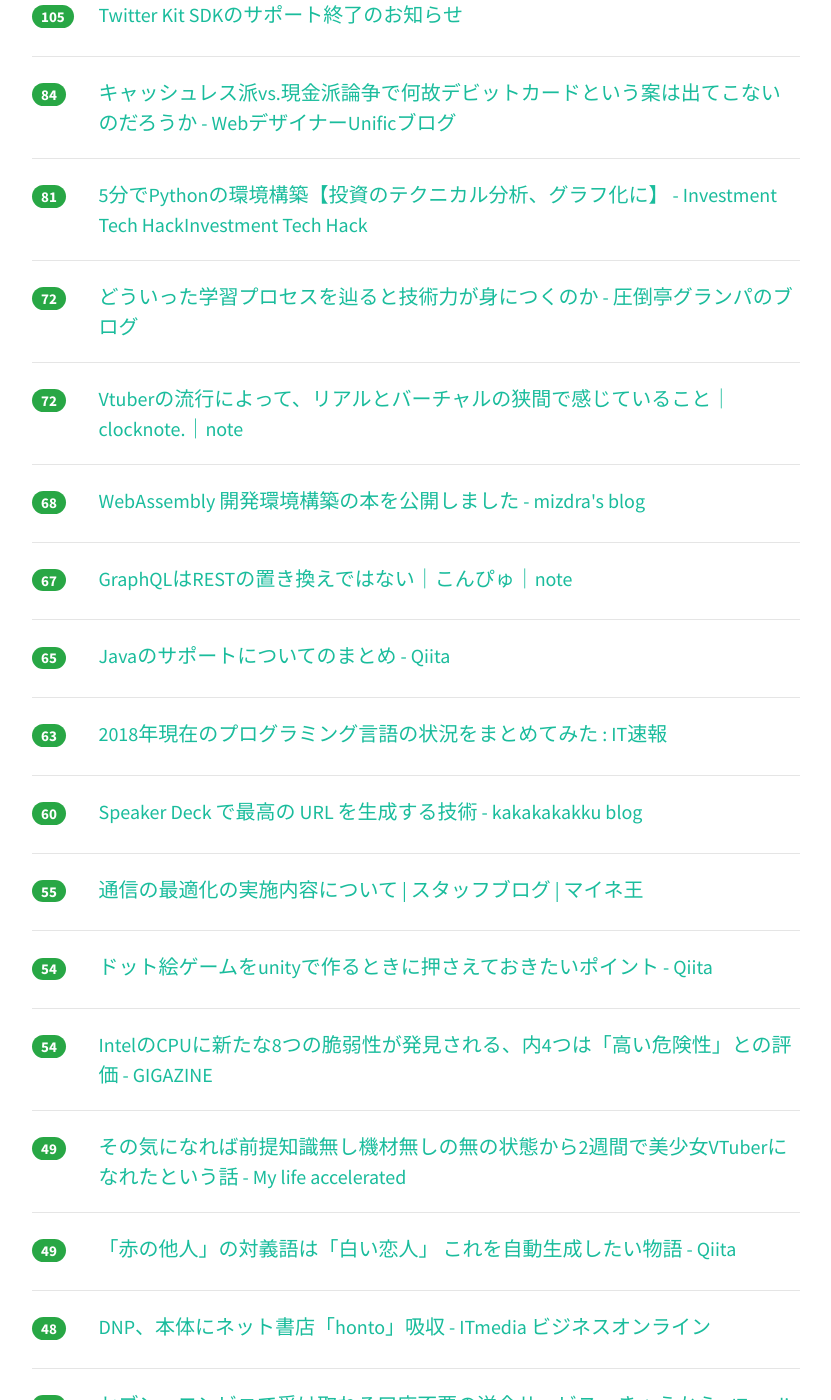
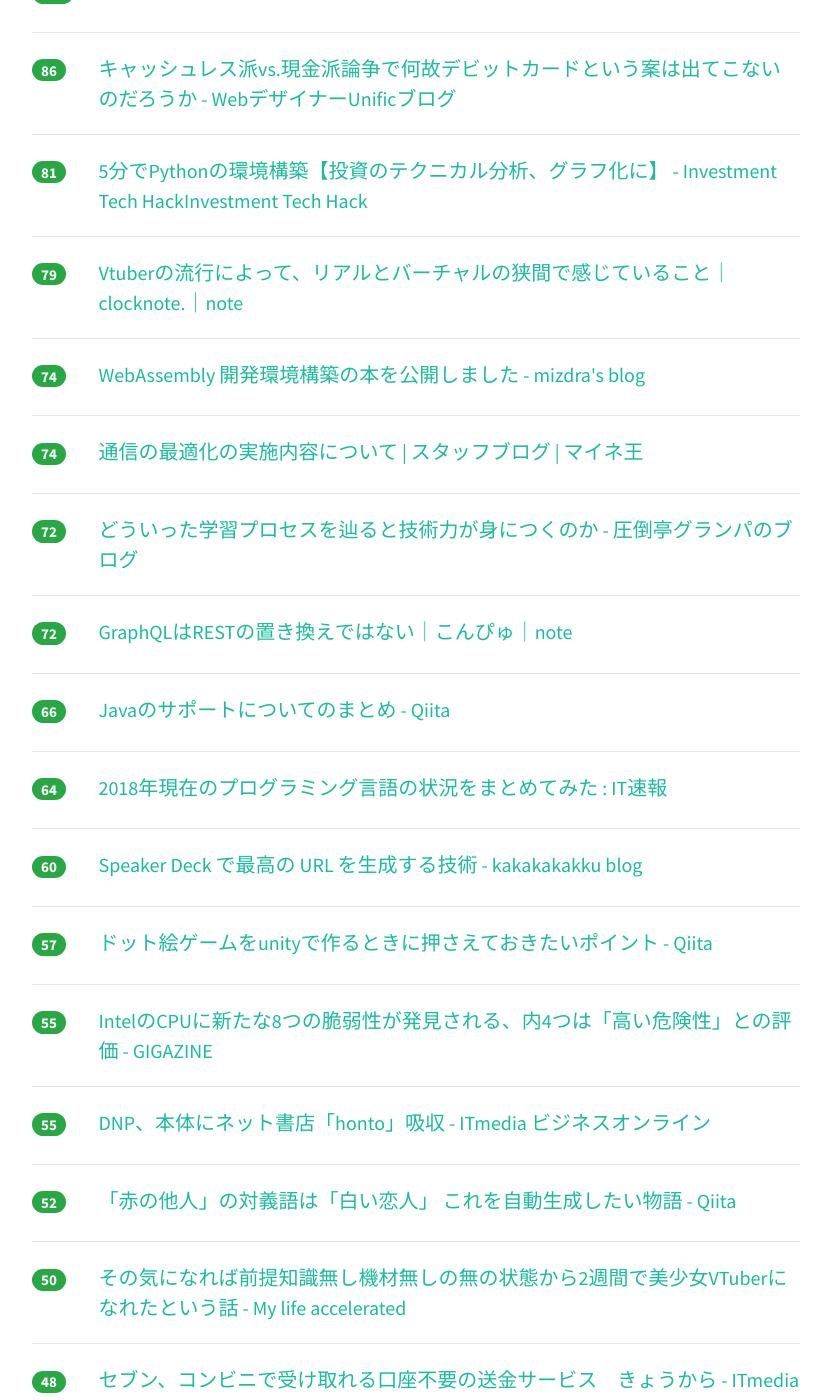
Before and after one commit to yatta47/hatena-matome-site, a Jekyll site: the page built from _posts/2018-05-07-hatena.md, in a window 1280 px wide and 1400 px high, scrolled down 1342 px. Shown: the whole window, without its empty margins (224-1055 px from the left). Built offline with Jekyll 4.4.1, drawn with Linux system fonts in a browser that asks for light colours; nearby versions of some CDN libraries; some of the changed text lies outside the part shown.

Commit message:
Updated 2018-05-07

```diff
--- a/_posts/2018-05-07-hatena.md
+++ b/_posts/2018-05-07-hatena.md
@@ -1,43 +1,43 @@
 ---
 layout: post
 title:  "2018-05-07 はてぶIT"
-date:   2018-05-07 22:01:05
+date:   2018-05-07 23:01:05
 tags: [it-hotentry]
 ---
-62 件のデータあり
+66 件のデータあり
 
 <hr><div class="row">
-<div class="col-1"><span class="badge badge-pill badge-success h2">541</span></div>
+<div class="col-1"><span class="badge badge-pill badge-success h2">586</span></div>
+<div class="col-11"><a href='http://kawango.hatenablog.com/entry/2018/05/07/172522' target='_blank'>[PREMIERE] Avengers: Infinity War Full Movie [HD]</a></div>
+</div>
+<hr>
+<div class="row">
+<div class="col-1"><span class="badge badge-pill badge-success h2">578</span></div>
 <div class="col-11"><a href='http://www.ketancho.net/entry/2018/05/07/080000' target='_blank'>AWSを学ぶために最初に構築するアーキテクチャパターン５選 - log4ketancho</a></div>
 </div>
 <hr>
 <div class="row">
-<div class="col-1"><span class="badge badge-pill badge-success h2">435</span></div>
+<div class="col-1"><span class="badge badge-pill badge-success h2">453</span></div>
 <div class="col-11"><a href='http://nippondanji.blogspot.com/2018/05/mysql-80.html' target='_blank'>漢(オトコ)のコンピュータ道: MySQL 8.0登場！立ち止まることを知らない進化はこれからも続く。</a></div>
 </div>
 <hr>
 <div class="row">
-<div class="col-1"><span class="badge badge-pill badge-success h2">404</span></div>
-<div class="col-11"><a href='http://kawango.hatenablog.com/entry/2018/05/07/172522' target='_blank'>山本一郎という問題。ついでにピクシブの件。 - 続・はてなポイント３万を使い切るまで死なない日記</a></div>
-</div>
-<hr>
-<div class="row">
-<div class="col-1"><span class="badge badge-pill badge-success h2">281</span></div>
+<div class="col-1"><span class="badge badge-pill badge-success h2">287</span></div>
 <div class="col-11"><a href='https://www.publickey1.jp/blog/18/gvisorgoogle.html' target='_blank'>コンテナの軽量さと、より安全な分離を実現する「gVisor」、Googleがオープンソースで公開 － Publickey</a></div>
 </div>
 <hr>
 <div class="row">
-<div class="col-1"><span class="badge badge-pill badge-success h2">252</span></div>
+<div class="col-1"><span class="badge badge-pill badge-success h2">274</span></div>
+<div class="col-11"><a href='https://king.mineo.jp/magazines/special/844' target='_blank'>通信の最適化に関する事前の情報公開未実施のお詫びについて | スタッフブログ | マイネ王</a></div>
+</div>
+<hr>
+<div class="row">
+<div class="col-1"><span class="badge badge-pill badge-success h2">257</span></div>
 <div class="col-11"><a href='https://iphone-mania.jp/news-211347/' target='_blank'>【動画】iPadのマルチタスク機能を使いこなすための25のテクニック - iPhone Mania</a></div>
 </div>
 <hr>
 <div class="row">
-<div class="col-1"><span class="badge badge-pill badge-success h2">250</span></div>
-<div class="col-11"><a href='https://king.mineo.jp/magazines/special/844' target='_blank'>通信の最適化に関する事前の情報公開未実施のお詫びについて | スタッフブログ | マイネ王</a></div>
-</div>
-<hr>
-<div class="row">
-<div class="col-1"><span class="badge badge-pill badge-success h2">187</span></div>
+<div class="col-1"><span class="badge badge-pill badge-success h2">208</span></div>
 <div class="col-11"><a href='https://note.mu/mask303/n/n6e70732101df' target='_blank'>東京地下鉄立体路線図をARでつくってみた｜川島優志｜note</a></div>
 </div>
 <hr>
@@ -52,17 +52,17 @@ tags: [it-hotentry]
 </div>
 <hr>
 <div class="row">
-<div class="col-1"><span class="badge badge-pill badge-success h2">119</span></div>
+<div class="col-1"><span class="badge badge-pill badge-success h2">123</span></div>
+<div class="col-11"><a href='https://blog.twitter.com/developer/ja_jp/topics/community/2018/TKSDK_tr.html' target='_blank'>Twitter Kit SDKのサポート終了のお知らせ</a></div>
+</div>
+<hr>
+<div class="row">
+<div class="col-1"><span class="badge badge-pill badge-success h2">122</span></div>
 <div class="col-11"><a href='http://kyoko-np.net/2018050701.html' target='_blank'>「文字入力の革命」　ボタン１つのキーボード発表</a></div>
 </div>
 <hr>
 <div class="row">
-<div class="col-1"><span class="badge badge-pill badge-success h2">105</span></div>
-<div class="col-11"><a href='https://blog.twitter.com/developer/ja_jp/topics/community/2018/TKSDK_tr.html' target='_blank'>Twitter Kit SDKのサポート終了のお知らせ</a></div>
-</div>
-<hr>
-<div class="row">
-<div class="col-1"><span class="badge badge-pill badge-success h2">84</span></div>
+<div class="col-1"><span class="badge badge-pill badge-success h2">86</span></div>
 <div class="col-11"><a href='http://uni-fic.com/entry/cashless-vs-cash' target='_blank'>キャッシュレス派vs.現金派論争で何故デビットカードという案は出てこないのだろうか - WebデザイナーUnificブログ</a></div>
 </div>
 <hr>
@@ -72,32 +72,37 @@ tags: [it-hotentry]
 </div>
 <hr>
 <div class="row">
+<div class="col-1"><span class="badge badge-pill badge-success h2">79</span></div>
+<div class="col-11"><a href='https://note.mu/clocknote/n/na06b1ac69dd4' target='_blank'>Vtuberの流行によって、リアルとバーチャルの狭間で感じていること｜clocknote.｜note</a></div>
+</div>
+<hr>
+<div class="row">
+<div class="col-1"><span class="badge badge-pill badge-success h2">74</span></div>
+<div class="col-11"><a href='http://www.mizdra.net/entry/2018/05/07/080000' target='_blank'>WebAssembly 開発環境構築の本を公開しました - mizdra's blog</a></div>
+</div>
+<hr>
+<div class="row">
+<div class="col-1"><span class="badge badge-pill badge-success h2">74</span></div>
+<div class="col-11"><a href='https://king.mineo.jp/magazines/special/845' target='_blank'>通信の最適化の実施内容について | スタッフブログ | マイネ王</a></div>
+</div>
+<hr>
+<div class="row">
 <div class="col-1"><span class="badge badge-pill badge-success h2">72</span></div>
 <div class="col-11"><a href='http://at-grandpa.hatenablog.jp/entry/2018/05/06/105919' target='_blank'>どういった学習プロセスを辿ると技術力が身につくのか - 圧倒亭グランパのブログ</a></div>
 </div>
 <hr>
 <div class="row">
 <div class="col-1"><span class="badge badge-pill badge-success h2">72</span></div>
-<div class="col-11"><a href='https://note.mu/clocknote/n/na06b1ac69dd4' target='_blank'>Vtuberの流行によって、リアルとバーチャルの狭間で感じていること｜clocknote.｜note</a></div>
-</div>
-<hr>
-<div class="row">
-<div class="col-1"><span class="badge badge-pill badge-success h2">68</span></div>
-<div class="col-11"><a href='http://www.mizdra.net/entry/2018/05/07/080000' target='_blank'>WebAssembly 開発環境構築の本を公開しました - mizdra's blog</a></div>
-</div>
-<hr>
-<div class="row">
-<div class="col-1"><span class="badge badge-pill badge-success h2">67</span></div>
 <div class="col-11"><a href='https://note.mu/konpyu/n/nc4fd122644a1' target='_blank'>GraphQLはRESTの置き換えではない｜こんぴゅ｜note</a></div>
 </div>
 <hr>
 <div class="row">
-<div class="col-1"><span class="badge badge-pill badge-success h2">65</span></div>
+<div class="col-1"><span class="badge badge-pill badge-success h2">66</span></div>
 <div class="col-11"><a href='https://qiita.com/nowokay/items/edb5c5df4dbfc4a99ffb' target='_blank'>Javaのサポートについてのまとめ - Qiita</a></div>
 </div>
 <hr>
 <div class="row">
-<div class="col-1"><span class="badge badge-pill badge-success h2">63</span></div>
+<div class="col-1"><span class="badge badge-pill badge-success h2">64</span></div>
 <div class="col-11"><a href='http://blog.livedoor.jp/itsoku/archives/53444503.html' target='_blank'>2018年現在のプログラミング言語の状況をまとめてみた : IT速報</a></div>
 </div>
 <hr>
@@ -107,42 +112,37 @@ tags: [it-hotentry]
 </div>
 <hr>
 <div class="row">
-<div class="col-1"><span class="badge badge-pill badge-success h2">55</span></div>
-<div class="col-11"><a href='https://king.mineo.jp/magazines/special/845' target='_blank'>通信の最適化の実施内容について | スタッフブログ | マイネ王</a></div>
-</div>
-<hr>
-<div class="row">
-<div class="col-1"><span class="badge badge-pill badge-success h2">54</span></div>
+<div class="col-1"><span class="badge badge-pill badge-success h2">57</span></div>
 <div class="col-11"><a href='https://qiita.com/pixelflag/items/ad817bdd64931e084a46' target='_blank'>ドット絵ゲームをunityで作るときに押さえておきたいポイント - Qiita</a></div>
 </div>
 <hr>
 <div class="row">
-<div class="col-1"><span class="badge badge-pill badge-success h2">54</span></div>
+<div class="col-1"><span class="badge badge-pill badge-success h2">55</span></div>
 <div class="col-11"><a href='https://gigazine.net/news/20180507-intel-cpus-new-vulnerabilities-found/' target='_blank'>IntelのCPUに新たな8つの脆弱性が発見される、内4つは「高い危険性」との評価 - GIGAZINE</a></div>
 </div>
 <hr>
 <div class="row">
-<div class="col-1"><span class="badge badge-pill badge-success h2">49</span></div>
+<div class="col-1"><span class="badge badge-pill badge-success h2">55</span></div>
+<div class="col-11"><a href='http://www.itmedia.co.jp/business/articles/1805/07/news069.html' target='_blank'>DNP、本体にネット書店「honto」吸収 - ITmedia ビジネスオンライン</a></div>
+</div>
+<hr>
+<div class="row">
+<div class="col-1"><span class="badge badge-pill badge-success h2">52</span></div>
+<div class="col-11"><a href='https://qiita.com/youwht/items/f21325ff62603e8664e6' target='_blank'>「赤の他人」の対義語は「白い恋人」 これを自動生成したい物語 - Qiita</a></div>
+</div>
+<hr>
+<div class="row">
+<div class="col-1"><span class="badge badge-pill badge-success h2">50</span></div>
 <div class="col-11"><a href='https://riyaaaaasan.hatenablog.com/entry/2018/05/06/231901' target='_blank'>その気になれば前提知識無し機材無しの無の状態から2週間で美少女VTuberになれたという話 - My life accelerated</a></div>
 </div>
 <hr>
 <div class="row">
-<div class="col-1"><span class="badge badge-pill badge-success h2">49</span></div>
-<div class="col-11"><a href='https://qiita.com/youwht/items/f21325ff62603e8664e6' target='_blank'>「赤の他人」の対義語は「白い恋人」 これを自動生成したい物語 - Qiita</a></div>
-</div>
-<hr>
-<div class="row">
 <div class="col-1"><span class="badge badge-pill badge-success h2">48</span></div>
-<div class="col-11"><a href='http://www.itmedia.co.jp/business/articles/1805/07/news069.html' target='_blank'>DNP、本体にネット書店「honto」吸収 - ITmedia ビジネスオンライン</a></div>
-</div>
-<hr>
-<div class="row">
-<div class="col-1"><span class="badge badge-pill badge-success h2">47</span></div>
 <div class="col-11"><a href='http://www.itmedia.co.jp/news/articles/1805/07/news056.html' target='_blank'>セブン、コンビニで受け取れる口座不要の送金サービス　きょうから - ITmedia NEWS</a></div>
 </div>
 <hr>
 <div class="row">
-<div class="col-1"><span class="badge badge-pill badge-success h2">43</span></div>
+<div class="col-1"><span class="badge badge-pill badge-success h2">44</span></div>
 <div class="col-11"><a href='https://this.kiji.is/365958155265655905' target='_blank'>監視カメラに不正アクセス キヤノン製、60台以上被害 - 共同通信</a></div>
 </div>
 <hr>
@@ -152,7 +152,7 @@ tags: [it-hotentry]
 </div>
 <hr>
 <div class="row">
-<div class="col-1"><span class="badge badge-pill badge-success h2">41</span></div>
+<div class="col-1"><span class="badge badge-pill badge-success h2">42</span></div>
 <div class="col-11"><a href='http://katsumakazuyo.hatenablog.com/entry/2018/05/07/152123' target='_blank'>紙の本よりKindleが楽なのは、iOSの読み上げ機能が好きだからです - 勝間和代が徹底的にマニアックな話をアップするブログ</a></div>
 </div>
 <hr>
@@ -163,17 +163,22 @@ tags: [it-hotentry]
 <hr>
 <div class="row">
 <div class="col-1"><span class="badge badge-pill badge-success h2">33</span></div>
+<div class="col-11"><a href='https://qiita.com/kyogom/items/49fe51044d57e3b19929' target='_blank'>名前、電話番号、メールアドレス等の最適なmaxlengthはいくつか調べてみた - Qiita</a></div>
+</div>
+<hr>
+<div class="row">
+<div class="col-1"><span class="badge badge-pill badge-success h2">33</span></div>
 <div class="col-11"><a href='http://www.tamashii-yusaburuyo.work/entry/%E3%81%AF%E3%81%A6%E3%81%AA%E3%83%96%E3%83%AD%E3%82%B0%E3%81%AE%E3%83%A1%E3%83%AA%E3%83%83%E3%83%88%E3%81%8C%E7%84%A1%E3%81%84' target='_blank'>はてなブログのメリットが無い│はてなブログProの契約更新をするか悩む - 魂を揺さぶるヨ！</a></div>
 </div>
 <hr>
 <div class="row">
 <div class="col-1"><span class="badge badge-pill badge-success h2">32</span></div>
-<div class="col-11"><a href='https://qiita.com/kyogom/items/49fe51044d57e3b19929' target='_blank'>名前、電話番号、メールアドレス等の最適なmaxlengthはいくつか調べてみた - Qiita</a></div>
+<div class="col-11"><a href='http://tech.nikkeibp.co.jp/atcl/nxt/column/18/00148/042600012/' target='_blank'>2020年代、IT業界の人月商売が続く最悪シナリオの現実味 | 日経 xTECH（クロステック）</a></div>
 </div>
 <hr>
 <div class="row">
 <div class="col-1"><span class="badge badge-pill badge-success h2">32</span></div>
-<div class="col-11"><a href='http://tech.nikkeibp.co.jp/atcl/nxt/column/18/00148/042600012/' target='_blank'>2020年代、IT業界の人月商売が続く最悪シナリオの現実味 | 日経 xTECH（クロステック）</a></div>
+<div class="col-11"><a href='http://photoshopvip.net/108665' target='_blank'>これがしたかった！Illustratorの使い方を学ぶすごいチュートリアル40個まとめ 2018年5月度 - PhotoshopVIP</a></div>
 </div>
 <hr>
 <div class="row">
@@ -187,12 +192,12 @@ tags: [it-hotentry]
 </div>
 <hr>
 <div class="row">
-<div class="col-1"><span class="badge badge-pill badge-success h2">30</span></div>
-<div class="col-11"><a href='http://photoshopvip.net/108665' target='_blank'>これがしたかった！Illustratorの使い方を学ぶすごいチュートリアル40個まとめ 2018年5月度 - PhotoshopVIP</a></div>
+<div class="col-1"><span class="badge badge-pill badge-success h2">29</span></div>
+<div class="col-11"><a href='https://paiza.hatenablog.com/entry/2018/05/07/paizacloud_web_application_frameworks' target='_blank'>どれ使うべき？3大WebフレームワークRails・Django・Laravelを徹底比較してみた - paiza開発日誌</a></div>
 </div>
 <hr>
 <div class="row">
-<div class="col-1"><span class="badge badge-pill badge-success h2">27</span></div>
+<div class="col-1"><span class="badge badge-pill badge-success h2">28</span></div>
 <div class="col-11"><a href='https://www.nikkei.com/article/DGXMZO30057080R00C18A5000000/' target='_blank'>勝てるか　ジーンズをはいたパナソニック　　：日本経済新聞</a></div>
 </div>
 <hr>
@@ -237,13 +242,13 @@ tags: [it-hotentry]
 </div>
 <hr>
 <div class="row">
-<div class="col-1"><span class="badge badge-pill badge-success h2">21</span></div>
-<div class="col-11"><a href='https://applech2.com/archives/20180506-color-oracle-support-64-bit-and-grayscale.html' target='_blank'>Mac/Win/Linuxに対応した色覚異常シミュレータ「Color Oracle」のMac版が64-bit化されグレースケールをサポート。 | AAPL Ch.</a></div>
+<div class="col-1"><span class="badge badge-pill badge-success h2">23</span></div>
+<div class="col-11"><a href='http://ascii.jp/elem/000/001/672/1672838/' target='_blank'>ASCII.jp：1万5000円でWindowsとAndroidが動くポケットサイズの「Mini PC」</a></div>
 </div>
 <hr>
 <div class="row">
 <div class="col-1"><span class="badge badge-pill badge-success h2">21</span></div>
-<div class="col-11"><a href='http://ascii.jp/elem/000/001/672/1672838/' target='_blank'>ASCII.jp：1万5000円でWindowsとAndroidが動くポケットサイズの「Mini PC」</a></div>
+<div class="col-11"><a href='https://applech2.com/archives/20180506-color-oracle-support-64-bit-and-grayscale.html' target='_blank'>Mac/Win/Linuxに対応した色覚異常シミュレータ「Color Oracle」のMac版が64-bit化されグレースケールをサポート。 | AAPL Ch.</a></div>
 </div>
 <hr>
 <div class="row">
@@ -292,6 +297,11 @@ tags: [it-hotentry]
 </div>
 <hr>
 <div class="row">
+<div class="col-1"><span class="badge badge-pill badge-success h2">15</span></div>
+<div class="col-11"><a href='https://anond.hatelabo.jp/20180507201535' target='_blank'>シンギュラリティ年表＆未来予測</a></div>
+</div>
+<hr>
+<div class="row">
 <div class="col-1"><span class="badge badge-pill badge-success h2">14</span></div>
 <div class="col-11"><a href='http://shimajiro-mobiler.net/2018/05/06/post54075/' target='_blank'>「新宿区自転車シェアリング」の全48ポートを65円で訪問してみた</a></div>
 </div>
@@ -307,6 +317,11 @@ tags: [it-hotentry]
 </div>
 <hr>
 <div class="row">
+<div class="col-1"><span class="badge badge-pill badge-success h2">13</span></div>
+<div class="col-11"><a href='https://qiita.com/kenta71/items/f232f498522198a17930' target='_blank'>【朝起きてからバズるまで】 世界一(?)スマートにVTuberになるシステムをマッハ開発した - Qiita</a></div>
+</div>
+<hr>
+<div class="row">
 <div class="col-1"><span class="badge badge-pill badge-success h2">12</span></div>
 <div class="col-11"><a href='http://twitter.com/jeonjung_tanaka/status/620208407383912448' target='_blank'>Toshihisa Tanakaさんのツイート: "そもそも、画像のピクセル数がJPEG制定時のそれを大幅に上回ったわけです。10万画素だろうが、1000万画素だろうが、圧縮の単位は8×8画素なんすよ。少しくらい</a></div>
 </div>
@@ -316,3 +331,8 @@ tags: [it-hotentry]
 <div class="col-11"><a href='http://b.hatena.ne.jp/entry/nlab.itmedia.co.jp/nl/articles/1805/01/news073.html' target='_blank'>はてなブックマーク - 「所有できない電子書籍」問題　サービス閉鎖後、購入者はどうなる？ - ねとらぼ</a></div>
 </div>
 <hr>
+<div class="row">
+<div class="col-1"><span class="badge badge-pill badge-success h2">12</span></div>
+<div class="col-11"><a href='https://togetter.com/li/1225132' target='_blank'>『ホテルで修学旅行生が夜中に部屋の外に出たりしていないか』を見回るお仕事があるらしい「あの手この手で抜け出そうとするから大変そう」 - Togetter</a></div>
+</div>
+<hr>
```
